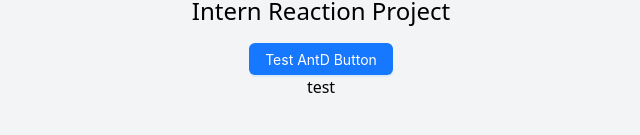
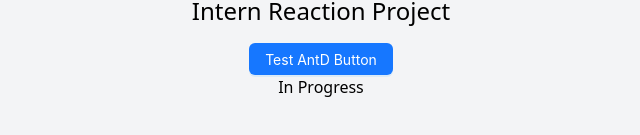
Before and after one commit to Digiden-IT/Reaction-Test, a React (Vite) app: page / in a window 1280 px wide. Shown: the part 353-488 px from the top of the page, without its empty margins (319-959 px from the left). Built offline with nearby package versions, Linux system fonts and the light colour scheme.

Commit message:
text changed

```diff
--- a/src/App.tsx
+++ b/src/App.tsx
@@ -5,7 +5,7 @@ function App() {
     <div className="flex flex-col items-center justify-center min-h-screen bg-gray-100 ">
       <h1 className="text-2xl mb-4">Intern Reaction Project</h1>
       <Button type="primary">Test AntD Button</Button>
-      <h1>test</h1>
+      <h1>In Progress</h1>
     </div>
   );
 }
```
